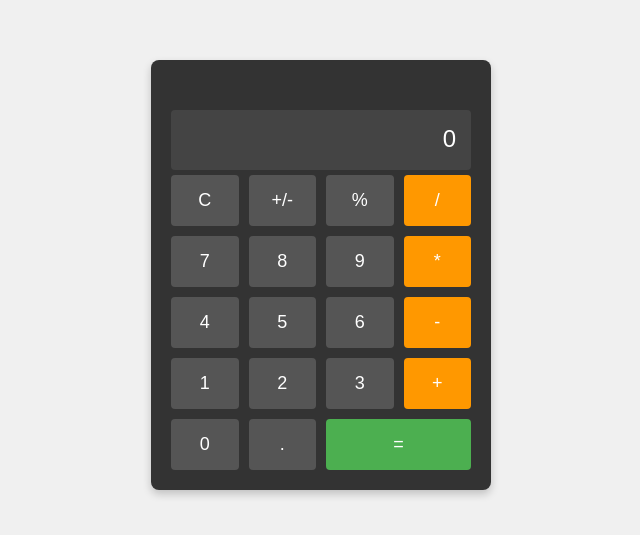
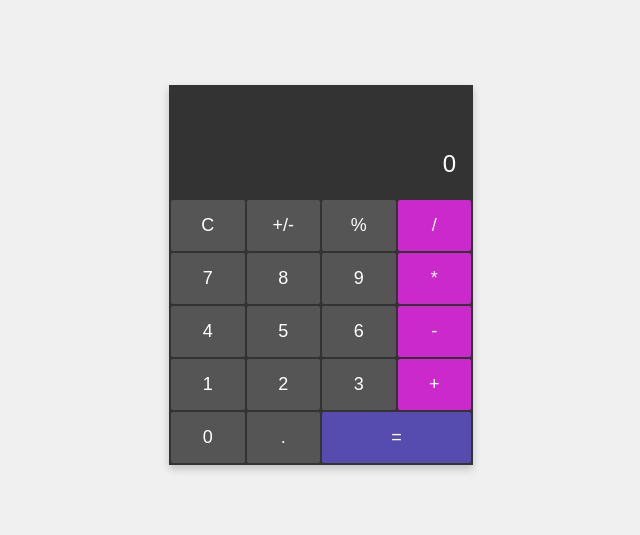
Before and after one commit to Rakotomalalacode/machine-cal, a plain HTML site: page index.html in a window 1280 px wide. Shown: the part 133-668 px from the top of the page, without its empty margins (319-959 px from the left). Drawn offline with Linux system fonts and the light colour scheme.

Commit message:
push 10 mai 2025 dev

```diff
--- a/style.css
+++ b/style.css
@@ -9,24 +9,22 @@ body {
 
 .calculator {
     background-color: #333;
-    border-radius: 8px;
     box-shadow: 0 4px 8px rgba(0, 0, 0, 0.2);
-    padding: 20px;
+    padding: 2px;
     width: 300px;
+    padding-top: 20px;
 }
 
 #display {
-    background-color: #444;
+    background-color: #333;
     color: #fff;
     font-size: 24px;
     text-align: right;
     padding: 15px;
     margin-bottom: 5px;
-    /* Réduire la marge pour le second affichage */
     border-radius: 4px;
     overflow: hidden;
     min-height: 30px;
-    /* Assurer une hauteur minimale */
 }
 
 #operation-display {
@@ -36,19 +34,20 @@ body {
     margin-bottom: 10px;
     overflow: hidden;
     min-height: 20px;
+    padding-right: 15px;
 }
 
 .buttons {
     display: grid;
     grid-template-columns: repeat(4, 1fr);
-    grid-gap: 10px;
+    grid-gap: 2px;
 }
 
 button {
     background-color: #555;
     color: #fff;
     border: none;
-    border-radius: 4px;
+    border-radius: 2px;
     padding: 15px;
     font-size: 18px;
     cursor: pointer;
@@ -60,18 +59,18 @@ button:hover {
 }
 
 .operator {
-    background-color: #ff9800;
+    background-color: #CC29CC;
 }
 
 .operator:hover {
-    background-color: #ffb040;
+    background-color: #d667d6;
 }
 
 .equal {
     grid-column: span 2;
-    background-color: #4caf50;
+    background-color: #564caf;
 }
 
 .equal:hover {
-    background-color: #66bb6a;
+    background-color: #7f75d3;
 }
```
